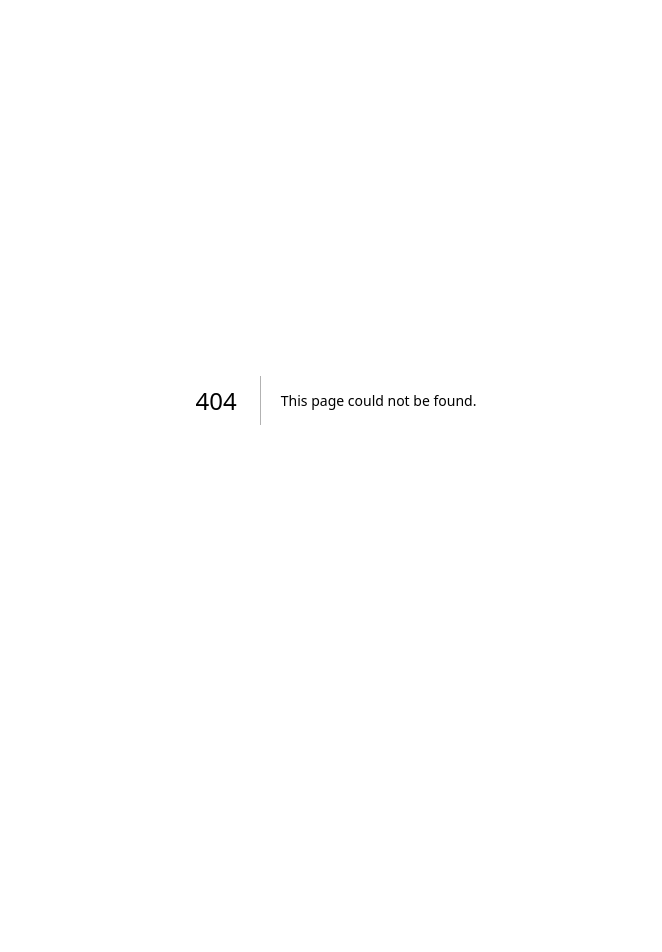
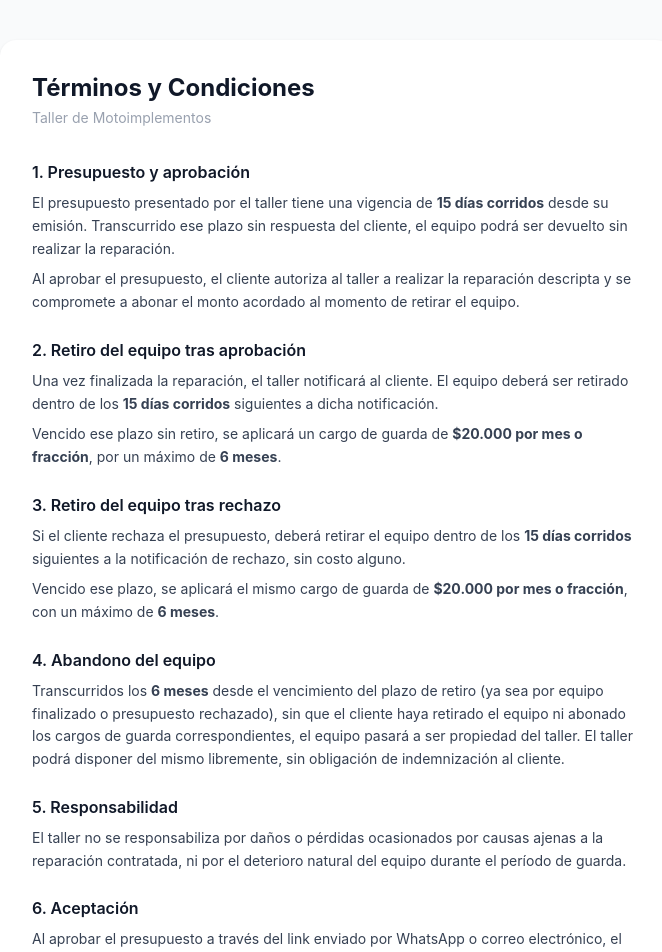
Before and after one commit to LRodrigoe7/ua-motoimplementos, a Next.js app: page /terminos in a window 1280 px wide. Before the commit this address had no page. Shown: the top 952 px of the page, without its empty margins (304-966 px from the left). Before the commit the page ends 800 px from the top, so only its background shows below. Built offline with nearby package versions, Linux system fonts and the light colour scheme.

Commit message:
feat: add terms page and T&C link on approval page - /terminos: public page with full T&C (pickup policy, storage fees, abandonment) - Approval page shows T&C link below action buttons - Middleware allows /terminos without auth

```diff
--- a/src/app/aprobar/[token]/page.tsx
+++ b/src/app/aprobar/[token]/page.tsx
@@ -128,6 +128,14 @@ export default function AprobarPage({ params }: { params: Promise<{ token: strin
                   Rechazar
                 </button>
               </div>
+
+              <p className="text-xs text-gray-400 mt-4 text-center leading-relaxed">
+                Al aprobar este presupuesto aceptás los{' '}
+                <a href="/terminos" target="_blank" className="text-blue-500 underline underline-offset-2">
+                  Términos y condiciones
+                </a>{' '}
+                del servicio.
+              </p>
             </>
           )}
 
--- /dev/null
+++ b/src/app/terminos/page.tsx
@@ -0,0 +1,85 @@
+export default function TerminosPage() {
+  return (
+    <div className="min-h-screen bg-gray-50 py-10 px-4">
+      <div className="max-w-2xl mx-auto bg-white rounded-2xl shadow-sm p-8">
+
+        <div className="mb-8">
+          <h1 className="text-2xl font-bold text-gray-900">Términos y Condiciones</h1>
+          <p className="text-sm text-gray-400 mt-1">Taller de Motoimplementos</p>
+        </div>
+
+        <div className="space-y-6 text-sm text-gray-700 leading-relaxed">
+
+          <section>
+            <h2 className="font-semibold text-gray-900 text-base mb-2">1. Presupuesto y aprobación</h2>
+            <p>
+              El presupuesto presentado por el taller tiene una vigencia de <strong>15 días corridos</strong> desde su
+              emisión. Transcurrido ese plazo sin respuesta del cliente, el equipo podrá ser devuelto sin realizar la
+              reparación.
+            </p>
+            <p className="mt-2">
+              Al aprobar el presupuesto, el cliente autoriza al taller a realizar la reparación descripta y se compromete
+              a abonar el monto acordado al momento de retirar el equipo.
+            </p>
+          </section>
+
+          <section>
+            <h2 className="font-semibold text-gray-900 text-base mb-2">2. Retiro del equipo tras aprobación</h2>
+            <p>
+              Una vez finalizada la reparación, el taller notificará al cliente. El equipo deberá ser retirado dentro de
+              los <strong>15 días corridos</strong> siguientes a dicha notificación.
+            </p>
+            <p className="mt-2">
+              Vencido ese plazo sin retiro, se aplicará un cargo de guarda de <strong>$20.000 por mes o fracción</strong>,
+              por un máximo de <strong>6 meses</strong>.
+            </p>
+          </section>
+
+          <section>
+            <h2 className="font-semibold text-gray-900 text-base mb-2">3. Retiro del equipo tras rechazo</h2>
+            <p>
+              Si el cliente rechaza el presupuesto, deberá retirar el equipo dentro de los <strong>15 días corridos</strong>{' '}
+              siguientes a la notificación de rechazo, sin costo alguno.
+            </p>
+            <p className="mt-2">
+              Vencido ese plazo, se aplicará el mismo cargo de guarda de <strong>$20.000 por mes o fracción</strong>,
+              con un máximo de <strong>6 meses</strong>.
+            </p>
+          </section>
+
+          <section>
+            <h2 className="font-semibold text-gray-900 text-base mb-2">4. Abandono del equipo</h2>
+            <p>
+              Transcurridos los <strong>6 meses</strong> desde el vencimiento del plazo de retiro (ya sea por equipo
+              finalizado o presupuesto rechazado), sin que el cliente haya retirado el equipo ni abonado los cargos de
+              guarda correspondientes, el equipo pasará a ser propiedad del taller. El taller podrá disponer del mismo
+              libremente, sin obligación de indemnización al cliente.
+            </p>
+          </section>
+
+          <section>
+            <h2 className="font-semibold text-gray-900 text-base mb-2">5. Responsabilidad</h2>
+            <p>
+              El taller no se responsabiliza por daños o pérdidas ocasionados por causas ajenas a la reparación
+              contratada, ni por el deterioro natural del equipo durante el período de guarda.
+            </p>
+          </section>
+
+          <section>
+            <h2 className="font-semibold text-gray-900 text-base mb-2">6. Aceptación</h2>
+            <p>
+              Al aprobar el presupuesto a través del link enviado por WhatsApp o correo electrónico, el cliente declara
+              haber leído, comprendido y aceptado la totalidad de estos términos y condiciones.
+            </p>
+          </section>
+
+        </div>
+
+        <div className="mt-8 pt-6 border-t border-gray-100 text-xs text-gray-400 text-center">
+          Taller de Motoimplementos · Última actualización: junio 2026
+        </div>
+
+      </div>
+    </div>
+  )
+}
--- a/src/middleware.ts
+++ b/src/middleware.ts
@@ -6,6 +6,7 @@ const RUTAS_PUBLICAS = [
   '/aprobar',
   '/api/aprobar',
   '/api/webhook',
+  '/terminos',
 ]
 
 export function middleware(req: NextRequest) {
```
